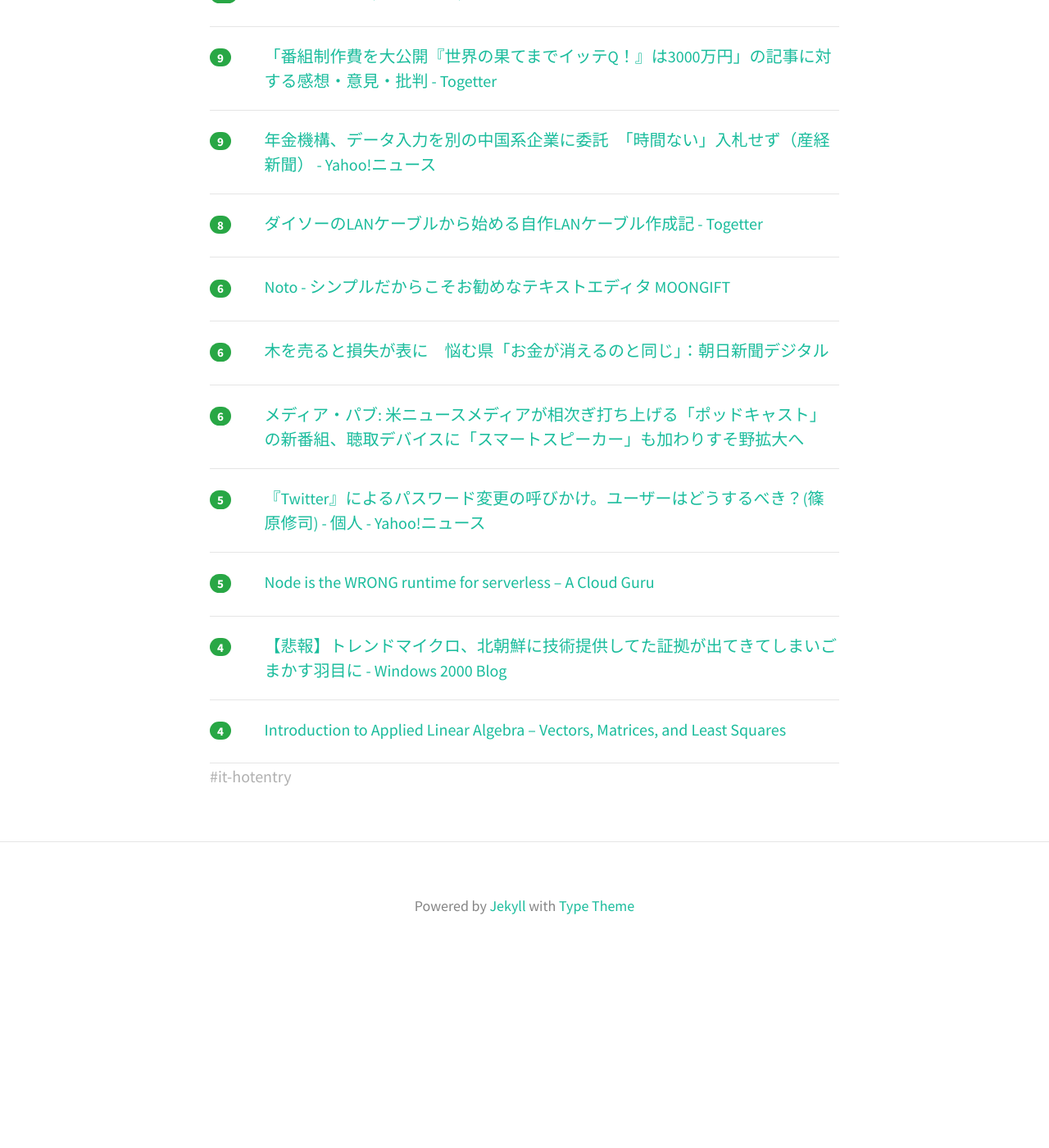
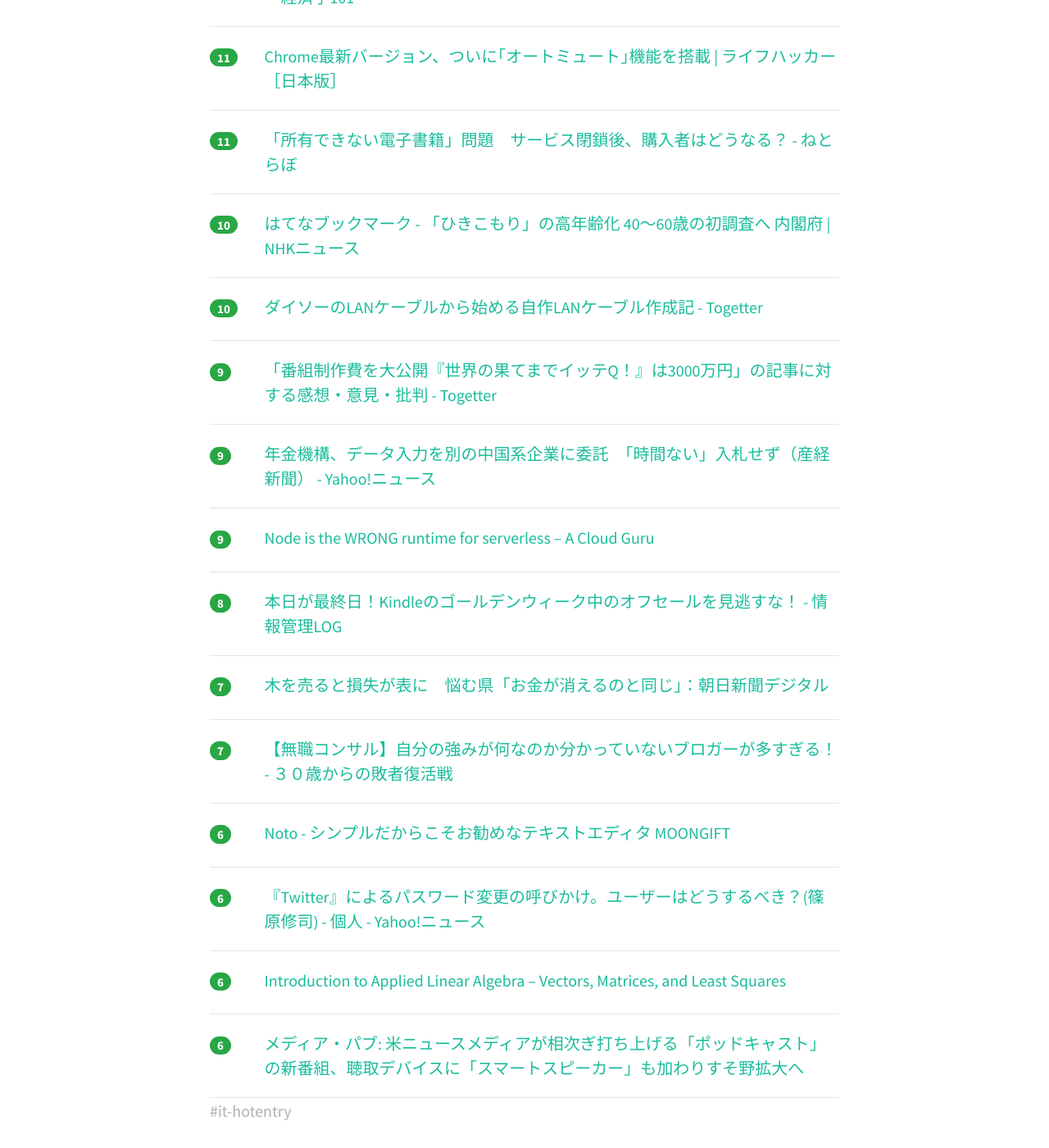
Before and after one commit to yatta47/hatena-matome-site, a Jekyll site: the page built from _posts/2018-05-06-hatena.md, in a window 1280 px wide and 1400 px high, scrolled down 2576 px. Shown: the whole window at 82% size. Built offline with Jekyll 4.4.1, drawn with Linux system fonts in a browser that asks for light colours; nearby versions of some CDN libraries; before the commit the page ends 3758 px from its top, so only the background shows below that; some of the changed text lies outside the part shown.

Commit message:
Updated 2018-05-06

```diff
--- a/_posts/2018-05-06-hatena.md
+++ b/_posts/2018-05-06-hatena.md
@@ -12,37 +12,37 @@ tags: [it-hotentry]
 </div>
 <hr>
 <div class="row">
-<div class="col-1"><span class="badge badge-pill badge-success h2">154</span></div>
+<div class="col-1"><span class="badge badge-pill badge-success h2">191</span></div>
 <div class="col-11"><a href='http://kawango.hatenablog.com/entry/2018/05/06/044139' target='_blank'>半匿名でぼくが決めているルール - 続・はてなポイント３万を使い切るまで死なない日記</a></div>
 </div>
 <hr>
 <div class="row">
-<div class="col-1"><span class="badge badge-pill badge-success h2">81</span></div>
+<div class="col-1"><span class="badge badge-pill badge-success h2">116</span></div>
+<div class="col-11"><a href='http://hagex.hatenadiary.jp/entry/2018/05/06/083000' target='_blank'>田端信太郎氏が梅木雄平さんの出会い系プロフを晒して大げんか - Hagex-day info</a></div>
+</div>
+<hr>
+<div class="row">
+<div class="col-1"><span class="badge badge-pill badge-success h2">93</span></div>
 <div class="col-11"><a href='https://qiita.com/masayoshimatsuo/items/c89ce50052dd134f298e' target='_blank'>プログラミングなんて大嫌いだ - Qiita</a></div>
 </div>
 <hr>
 <div class="row">
-<div class="col-1"><span class="badge badge-pill badge-success h2">73</span></div>
-<div class="col-11"><a href='http://hagex.hatenadiary.jp/entry/2018/05/06/083000' target='_blank'>田端信太郎氏が梅木雄平さんの出会い系プロフを晒して大げんか - Hagex-day info</a></div>
+<div class="col-1"><span class="badge badge-pill badge-success h2">45</span></div>
+<div class="col-11"><a href='https://yoskhdia.hatenablog.com/entry/2018/05/05/235452' target='_blank'>そのトランザクションは果たして本当にトランザクションなのだろうか？ - yoskhdia’s diary</a></div>
+</div>
+<hr>
+<div class="row">
+<div class="col-1"><span class="badge badge-pill badge-success h2">34</span></div>
+<div class="col-11"><a href='https://qiita.com/minakawa-daiki/items/1d7b840c0850ec7c834c' target='_blank'>学生でもできる！Webサービスの開発・リリースするまでの道のり - Qiita</a></div>
 </div>
 <hr>
 <div class="row">
 <div class="col-1"><span class="badge badge-pill badge-success h2">32</span></div>
-<div class="col-11"><a href='https://qiita.com/minakawa-daiki/items/1d7b840c0850ec7c834c' target='_blank'>学生でもできる！Webサービスの開発・リリースするまでの道のり - Qiita</a></div>
-</div>
-<hr>
-<div class="row">
-<div class="col-1"><span class="badge badge-pill badge-success h2">31</span></div>
-<div class="col-11"><a href='https://yoskhdia.hatenablog.com/entry/2018/05/05/235452' target='_blank'>そのトランザクションは果たして本当にトランザクションなのだろうか？ - yoskhdia’s diary</a></div>
+<div class="col-11"><a href='https://note.mu/iritec/n/nf1583691b225' target='_blank'>フリーエンジニアがコネなしの状態から、月200万を安定して稼げるようになるまでの話｜入江 慎吾 ⚡ サービス開発だけで生きていく｜note</a></div>
 </div>
 <hr>
 <div class="row">
 <div class="col-1"><span class="badge badge-pill badge-success h2">28</span></div>
-<div class="col-11"><a href='https://note.mu/iritec/n/nf1583691b225' target='_blank'>フリーエンジニアがコネなしの状態から、月200万を安定して稼げるようになるまでの話｜入江 慎吾 ⚡ サービス開発だけで生きていく｜note</a></div>
-</div>
-<hr>
-<div class="row">
-<div class="col-1"><span class="badge badge-pill badge-success h2">25</span></div>
 <div class="col-11"><a href='http://trave-writer.hatenablog.com/entry/web-service-starting-business' target='_blank'>初心者がゼロからWebサービスで起業するための手順を解説【自分で稼ぐ力をつけよう】  - Travewriter</a></div>
 </div>
 <hr>
@@ -52,8 +52,23 @@ tags: [it-hotentry]
 </div>
 <hr>
 <div class="row">
+<div class="col-1"><span class="badge badge-pill badge-success h2">21</span></div>
+<div class="col-11"><a href='http://www.yuki3738.net/entry/ruby-gold' target='_blank'>Ruby技術者認定試験のGoldに受かったので感想 - 模索中</a></div>
+</div>
+<hr>
+<div class="row">
+<div class="col-1"><span class="badge badge-pill badge-success h2">20</span></div>
+<div class="col-11"><a href='https://qiita.com/hecateball/items/6aade3ece111ea7b8c43' target='_blank'>相対的なネーミングはよせ、やめるんだ！ - Qiita</a></div>
+</div>
+<hr>
+<div class="row">
 <div class="col-1"><span class="badge badge-pill badge-success h2">19</span></div>
 <div class="col-11"><a href='https://syossan.hateblo.jp/entry/2018/05/05/010306' target='_blank'>クソ雑魚ナメクジの転職ドラフト結果 - 生涯未熟</a></div>
+</div>
+<hr>
+<div class="row">
+<div class="col-1"><span class="badge badge-pill badge-success h2">19</span></div>
+<div class="col-11"><a href='http://ascii.jp/elem/000/001/672/1672414/' target='_blank'>ASCII.jp：電子書籍・電子コミックはココで買え!! 注目ストア＆アプリを徹底比較 (1/5)</a></div>
 </div>
 <hr>
 <div class="row">
@@ -63,22 +78,17 @@ tags: [it-hotentry]
 <hr>
 <div class="row">
 <div class="col-1"><span class="badge badge-pill badge-success h2">18</span></div>
-<div class="col-11"><a href='http://ascii.jp/elem/000/001/672/1672414/' target='_blank'>ASCII.jp：電子書籍・電子コミックはココで買え!! 注目ストア＆アプリを徹底比較 (1/5)</a></div>
-</div>
-<hr>
-<div class="row">
-<div class="col-1"><span class="badge badge-pill badge-success h2">17</span></div>
 <div class="col-11"><a href='https://jp.techcrunch.com/2018/05/05/2018-05-04-google-kubeflow-machine-learning-for-kubernetes-begins-to-take-shape/' target='_blank'>Kubernetesのための機械学習ツールKubeflowが発表から4か月で最初のバージョンをリリース | TechCrunch Japan</a></div>
 </div>
 <hr>
 <div class="row">
 <div class="col-1"><span class="badge badge-pill badge-success h2">17</span></div>
-<div class="col-11"><a href='http://www.yuki3738.net/entry/ruby-gold' target='_blank'>Ruby技術者認定試験のGoldに受かったので感想 - 模索中</a></div>
+<div class="col-11"><a href='http://anect.hatenablog.com/entry/2018/04/05/124654' target='_blank'>react-reduxのパフォーマンスについて - anect Tech Blog</a></div>
 </div>
 <hr>
 <div class="row">
 <div class="col-1"><span class="badge badge-pill badge-success h2">17</span></div>
-<div class="col-11"><a href='https://qiita.com/hecateball/items/6aade3ece111ea7b8c43' target='_blank'>相対的なネーミングはよせ、やめるんだ！ - Qiita</a></div>
+<div class="col-11"><a href='https://speakerdeck.com/takahashiikki/7nian-zhen-rifalseda-xing-atuhuteto-postgresql10toha' target='_blank'>7年振りの大型アップデート_PostgreSQL10とは // Speaker Deck</a></div>
 </div>
 <hr>
 <div class="row">
@@ -87,8 +97,8 @@ tags: [it-hotentry]
 </div>
 <hr>
 <div class="row">
-<div class="col-1"><span class="badge badge-pill badge-success h2">15</span></div>
-<div class="col-11"><a href='http://anect.hatenablog.com/entry/2018/04/05/124654' target='_blank'>react-reduxのパフォーマンスについて - anect Tech Blog</a></div>
+<div class="col-1"><span class="badge badge-pill badge-success h2">16</span></div>
+<div class="col-11"><a href='http://blog.livedoor.jp/blackwingcat/archives/1966939.html' target='_blank'>【悲報】トレンドマイクロ、北朝鮮に技術提供してた証拠が出てきてしまいごまかす羽目に - Windows 2000 Blog</a></div>
 </div>
 <hr>
 <div class="row">
@@ -102,23 +112,33 @@ tags: [it-hotentry]
 </div>
 <hr>
 <div class="row">
+<div class="col-1"><span class="badge badge-pill badge-success h2">13</span></div>
+<div class="col-11"><a href='https://note.mu/teaist12/n/nf38c0262157c' target='_blank'>修士論文 目次｜矢島 愛子｜note</a></div>
+</div>
+<hr>
+<div class="row">
+<div class="col-1"><span class="badge badge-pill badge-success h2">12</span></div>
+<div class="col-11"><a href='http://maru-shikaku.hatenablog.com/entry/2018/05/05/200000' target='_blank'>富士フイルムのレンズはとりあえずこれ！XF35mmF2 R WRレビューと作例 - まあるい頭をしかくくするブログ</a></div>
+</div>
+<hr>
+<div class="row">
 <div class="col-1"><span class="badge badge-pill badge-success h2">12</span></div>
 <div class="col-11"><a href='http://mixlr.com/rebuildfm/' target='_blank'>rebuildfm is on Mixlr. Mixlr is a simple way to share live audio o...</a></div>
 </div>
 <hr>
 <div class="row">
-<div class="col-1"><span class="badge badge-pill badge-success h2">12</span></div>
-<div class="col-11"><a href='https://speakerdeck.com/takahashiikki/7nian-zhen-rifalseda-xing-atuhuteto-postgresql10toha' target='_blank'>7年振りの大型アップデート_PostgreSQL10とは // Speaker Deck</a></div>
+<div class="col-1"><span class="badge badge-pill badge-success h2">11</span></div>
+<div class="col-11"><a href='http://econ101.jp/%E3%82%A2%E3%83%AC%E3%83%83%E3%82%AF%E3%82%B9%E3%83%BB%E3%82%BF%E3%83%90%E3%83%AD%E3%83%83%E3%82%AF%E3%80%8C%E7%94%9F%E5%BE%92%E4%B8%BB%E5%B0%8E%E5%9E%8B%E3%81%AE%E6%8E%88%E6%A5%AD%E3%81%AF%E6%95%99/' target='_blank'>アレックス・タバロック「生徒主導型の授業は教員の技能を無駄にしている」 — 経済学101</a></div>
 </div>
 <hr>
 <div class="row">
 <div class="col-1"><span class="badge badge-pill badge-success h2">11</span></div>
-<div class="col-11"><a href='http://maru-shikaku.hatenablog.com/entry/2018/05/05/200000' target='_blank'>富士フイルムのレンズはとりあえずこれ！XF35mmF2 R WRレビューと作例 - まあるい頭をしかくくするブログ</a></div>
+<div class="col-11"><a href='https://www.lifehacker.jp/2018/05/mute-most-autoplay-videos-with-the-latest-chrome-update.html' target='_blank'>Chrome最新バージョン、ついに｢オートミュート｣機能を搭載 | ライフハッカー［日本版］</a></div>
 </div>
 <hr>
 <div class="row">
 <div class="col-1"><span class="badge badge-pill badge-success h2">11</span></div>
-<div class="col-11"><a href='http://econ101.jp/%E3%82%A2%E3%83%AC%E3%83%83%E3%82%AF%E3%82%B9%E3%83%BB%E3%82%BF%E3%83%90%E3%83%AD%E3%83%83%E3%82%AF%E3%80%8C%E7%94%9F%E5%BE%92%E4%B8%BB%E5%B0%8E%E5%9E%8B%E3%81%AE%E6%8E%88%E6%A5%AD%E3%81%AF%E6%95%99/' target='_blank'>アレックス・タバロック「生徒主導型の授業は教員の技能を無駄にしている」 — 経済学101</a></div>
+<div class="col-11"><a href='http://nlab.itmedia.co.jp/nl/articles/1805/01/news073.html' target='_blank'>「所有できない電子書籍」問題　サービス閉鎖後、購入者はどうなる？ - ねとらぼ</a></div>
 </div>
 <hr>
 <div class="row">
@@ -128,7 +148,7 @@ tags: [it-hotentry]
 <hr>
 <div class="row">
 <div class="col-1"><span class="badge badge-pill badge-success h2">10</span></div>
-<div class="col-11"><a href='https://note.mu/teaist12/n/nf38c0262157c' target='_blank'>修士論文 目次｜矢島 愛子｜note</a></div>
+<div class="col-11"><a href='https://togetter.com/li/1224606' target='_blank'>ダイソーのLANケーブルから始める自作LANケーブル作成記 - Togetter</a></div>
 </div>
 <hr>
 <div class="row">
@@ -142,8 +162,23 @@ tags: [it-hotentry]
 </div>
 <hr>
 <div class="row">
+<div class="col-1"><span class="badge badge-pill badge-success h2">9</span></div>
+<div class="col-11"><a href='https://read.acloud.guru/node-is-the-wrong-runtime-for-serverless-jk-c69595f6a8eb' target='_blank'>Node is the WRONG runtime for serverless – A Cloud Guru</a></div>
+</div>
+<hr>
+<div class="row">
 <div class="col-1"><span class="badge badge-pill badge-success h2">8</span></div>
-<div class="col-11"><a href='https://togetter.com/li/1224606' target='_blank'>ダイソーのLANケーブルから始める自作LANケーブル作成記 - Togetter</a></div>
+<div class="col-11"><a href='http://hokoxjouhou.blog105.fc2.com/blog-entry-1169.html' target='_blank'>本日が最終日！Kindleのゴールデンウィーク中のオフセールを見逃すな！ - 情報管理LOG</a></div>
+</div>
+<hr>
+<div class="row">
+<div class="col-1"><span class="badge badge-pill badge-success h2">7</span></div>
+<div class="col-11"><a href='https://www.asahi.com/articles/ASL5561G2L55UTIL011.html' target='_blank'>木を売ると損失が表に　悩む県「お金が消えるのと同じ」：朝日新聞デジタル</a></div>
+</div>
+<hr>
+<div class="row">
+<div class="col-1"><span class="badge badge-pill badge-success h2">7</span></div>
+<div class="col-11"><a href='http://blog.gyakushu.net/entry/cook' target='_blank'>【無職コンサル】自分の強みが何なのか分かっていないブロガーが多すぎる！ - ３０歳からの敗者復活戦</a></div>
 </div>
 <hr>
 <div class="row">
@@ -153,7 +188,12 @@ tags: [it-hotentry]
 <hr>
 <div class="row">
 <div class="col-1"><span class="badge badge-pill badge-success h2">6</span></div>
-<div class="col-11"><a href='https://www.asahi.com/articles/ASL5561G2L55UTIL011.html' target='_blank'>木を売ると損失が表に　悩む県「お金が消えるのと同じ」：朝日新聞デジタル</a></div>
+<div class="col-11"><a href='https://news.yahoo.co.jp/byline/shinoharashuji/20180505-00084872/' target='_blank'>『Twitter』によるパスワード変更の呼びかけ。ユーザーはどうするべき？(篠原修司) - 個人 - Yahoo!ニュース</a></div>
+</div>
+<hr>
+<div class="row">
+<div class="col-1"><span class="badge badge-pill badge-success h2">6</span></div>
+<div class="col-11"><a href='http://web.stanford.edu/~boyd/vmls/' target='_blank'>Introduction to Applied Linear Algebra – Vectors, Matrices, and Least Squares</a></div>
 </div>
 <hr>
 <div class="row">
@@ -161,23 +201,3 @@ tags: [it-hotentry]
 <div class="col-11"><a href='http://zen.seesaa.net/article/458944317.html' target='_blank'>メディア・パブ: 米ニュースメディアが相次ぎ打ち上げる「ポッドキャスト」の新番組、聴取デバイスに「スマートスピーカー」も加わりすそ野拡大へ</a></div>
 </div>
 <hr>
-<div class="row">
-<div class="col-1"><span class="badge badge-pill badge-success h2">5</span></div>
-<div class="col-11"><a href='https://news.yahoo.co.jp/byline/shinoharashuji/20180505-00084872/' target='_blank'>『Twitter』によるパスワード変更の呼びかけ。ユーザーはどうするべき？(篠原修司) - 個人 - Yahoo!ニュース</a></div>
-</div>
-<hr>
-<div class="row">
-<div class="col-1"><span class="badge badge-pill badge-success h2">5</span></div>
-<div class="col-11"><a href='https://read.acloud.guru/node-is-the-wrong-runtime-for-serverless-jk-c69595f6a8eb' target='_blank'>Node is the WRONG runtime for serverless – A Cloud Guru</a></div>
-</div>
-<hr>
-<div class="row">
-<div class="col-1"><span class="badge badge-pill badge-success h2">4</span></div>
-<div class="col-11"><a href='http://blog.livedoor.jp/blackwingcat/archives/1966939.html' target='_blank'>【悲報】トレンドマイクロ、北朝鮮に技術提供してた証拠が出てきてしまいごまかす羽目に - Windows 2000 Blog</a></div>
-</div>
-<hr>
-<div class="row">
-<div class="col-1"><span class="badge badge-pill badge-success h2">4</span></div>
-<div class="col-11"><a href='http://web.stanford.edu/~boyd/vmls/' target='_blank'>Introduction to Applied Linear Algebra – Vectors, Matrices, and Least Squares</a></div>
-</div>
-<hr>
```
Also changed, not shown: other parts of _posts/2018-05-06-hatena.md (+2 -2 lines).
